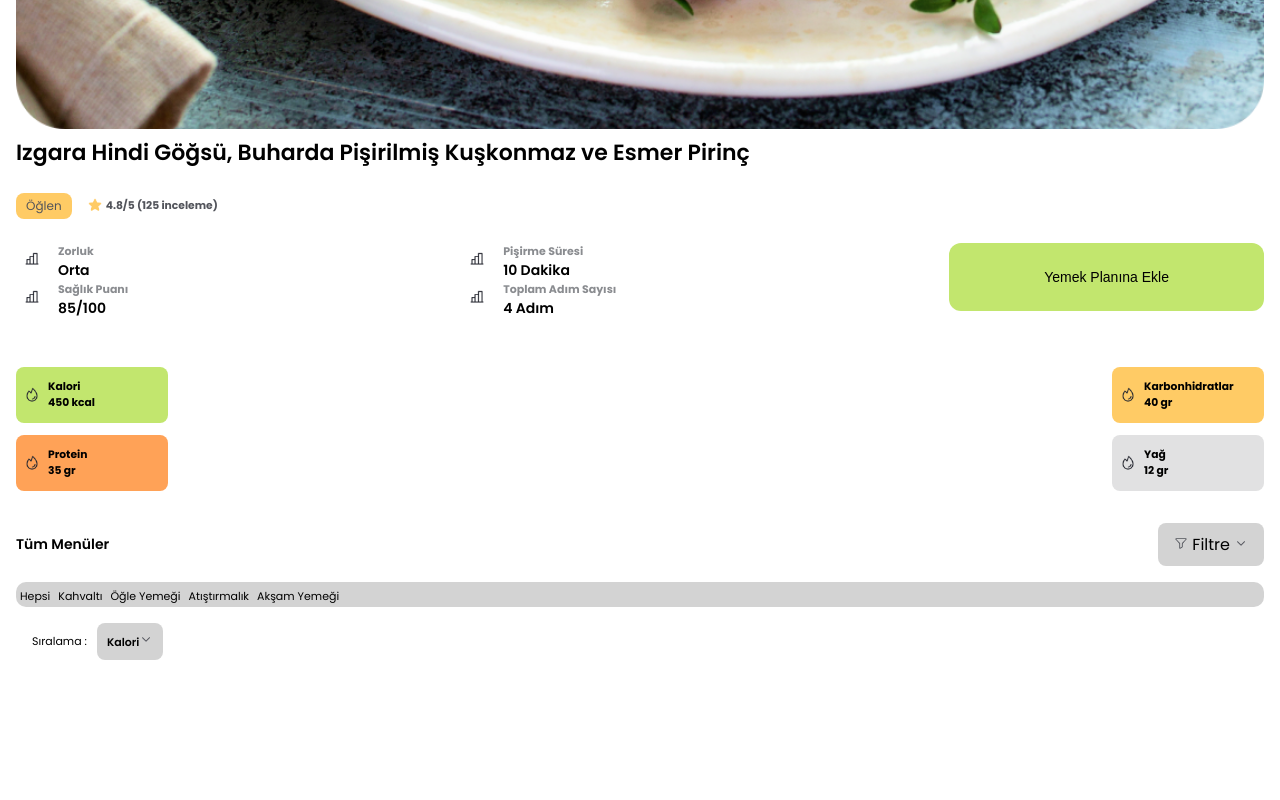
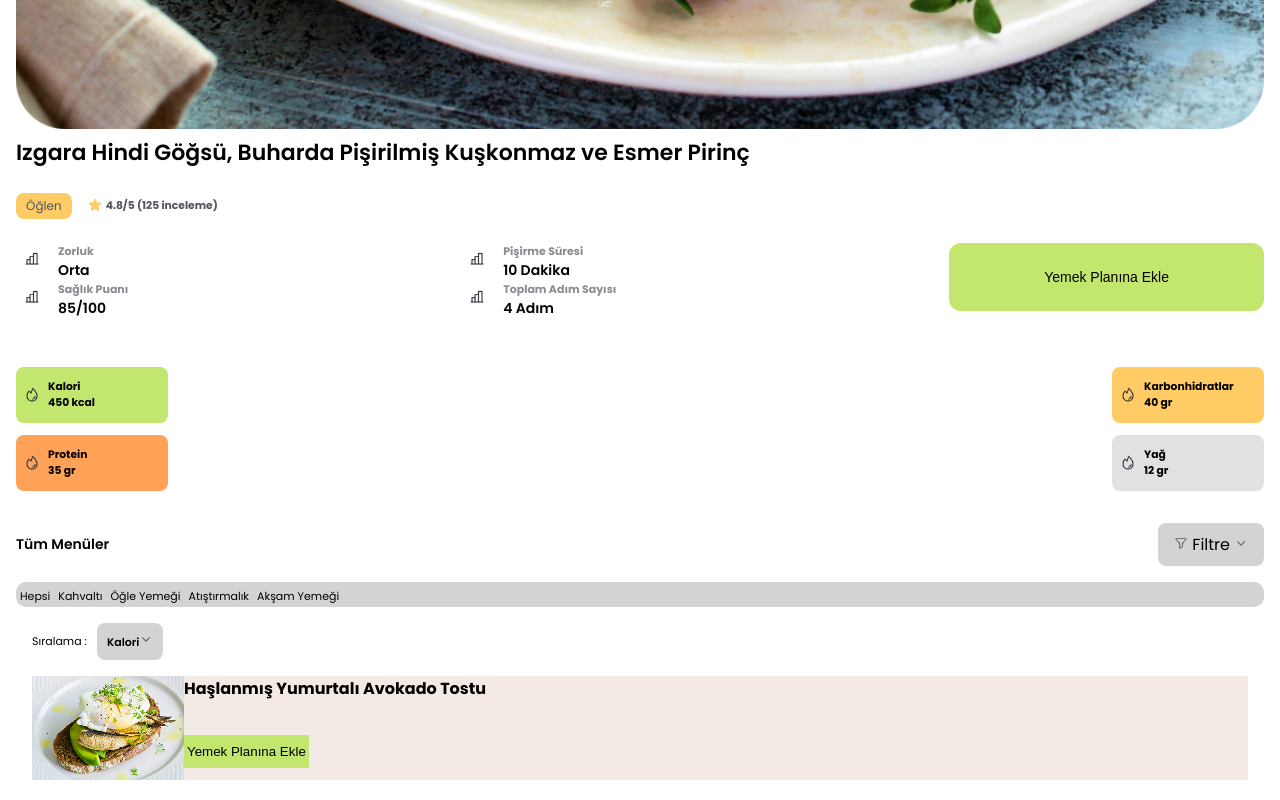
Before and after one commit to dursunkokturk/saglikli-yasam, a React (Vite) app: page / in a window 1280 px wide. Shown: the part 1016-1816 px from the top of the page. Before the commit the page ends 1696 px from the top, so only its background shows below. Built offline with nearby package versions, Linux system fonts and the light colour scheme.

Commit message:
src klasoru icindeki components klasoru icindeki menus klasoru icindeki BreakfastMenus.jsx component'i icinde breakfast-card div'i olusturuldu, kahvalti menu fotografi, kalvalti ismi ve ekleme butonu olusturuldu, duzenleme islemleri devam edecek

```diff
--- a/src/App.css
+++ b/src/App.css
@@ -250,3 +250,21 @@ main .calory-ranking label {
   border-radius: 8px;
   margin-left: 10px;
 }
+
+main .breakfast-card {
+  width: 100%;
+  background-color: rgb(243, 234, 230);
+
+  margin-top: 16px;
+  display: flex;
+}
+
+main .breakfast-card .breakfast-name-and-button .breakfast-name {
+  margin-bottom: 34px;
+}
+
+main .breakfast-card .breakfast-name-and-button .breakfast-add-button {
+  background-color: #C2E66E;
+  padding: 9px 3px;
+  border: none;
+}
--- a/src/Components/Menus/BreakfastMenus.jsx
+++ b/src/Components/Menus/BreakfastMenus.jsx
@@ -1,4 +1,5 @@
 import IconDown from '../../assets/img/icon-down.png'
+import BreakfastMenu1 from '../../assets/img/breakfast-menu-1.png'
 
 export default function BreakfastMenus() {
   return (
@@ -10,6 +11,13 @@ export default function BreakfastMenus() {
           <img src={IconDown} className='icon-down' alt="" />
         </label>
       </section>
+      <section className="breakfast-card">
+        <img src={BreakfastMenu1} className='breakfast-menu-photo' alt="" />
+        <div className="breakfast-name-and-button">
+          <h4 className='breakfast-name'>Haşlanmış Yumurtalı Avokado Tostu</h4>
+          <button className='breakfast-add-button'>Yemek Planına Ekle</button>
+        </div>
+      </section>
     </main>
   )
 }
```
Also changed, not shown: src/assets/img/breakfast-menu-1.png (added).
